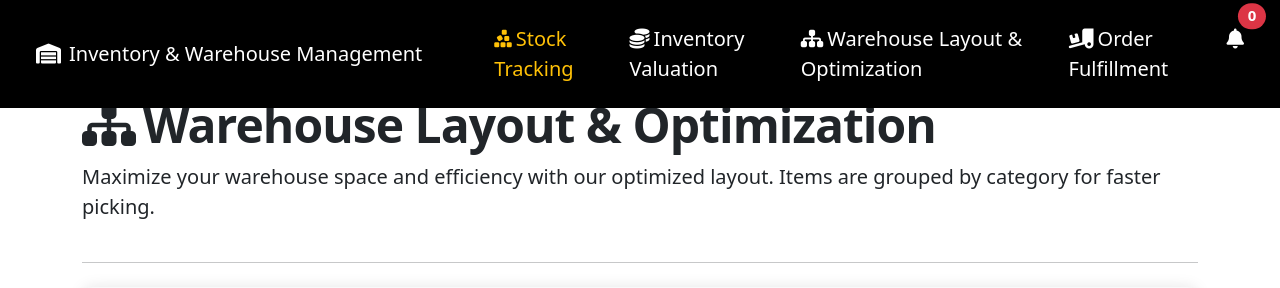
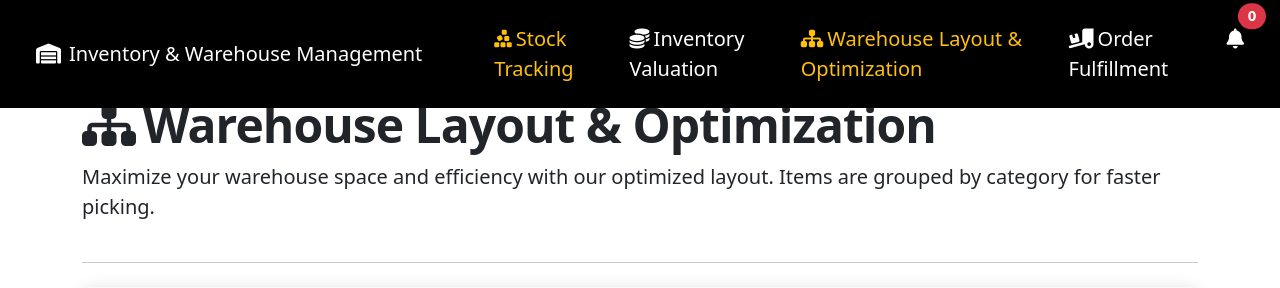
Before and after one commit to Scammur/ITECPROJECT, a PHP site: page /warehouse-layout-optimization.php in a window 1280 px wide. Shown: the top 288 px of the page. Run offline with PHP 8.4, Linux system fonts and the light colour scheme; data comes from the database, SQL or seed files in the repository.

Commit message:
Update warehouse-layout-optimization.php

```diff
--- a/warehouse-layout-optimization.php
+++ b/warehouse-layout-optimization.php
@@ -146,7 +146,7 @@
                         <a class="nav-link" href="inventory-valuation.php"><i class="fa-solid fa-coins me-1"></i>Inventory Valuation</a>
                     </li>
                     <li class="nav-item">
-                        <a class="nav-link" href="warehouse-layout-optimization.php"><i class="fa-solid fa-sitemap me-1"></i>Warehouse Layout & Optimization</a>
+                        <a class="nav-link active" href="warehouse-layout-optimization.php"><i class="fa-solid fa-sitemap me-1"></i>Warehouse Layout & Optimization</a>
                     </li>
                     <li class="nav-item">
                         <a class="nav-link" href="order-fulfillment.php"><i class="fa-solid fa-truck-ramp-box me-1"></i>Order Fulfillment</a>
```
